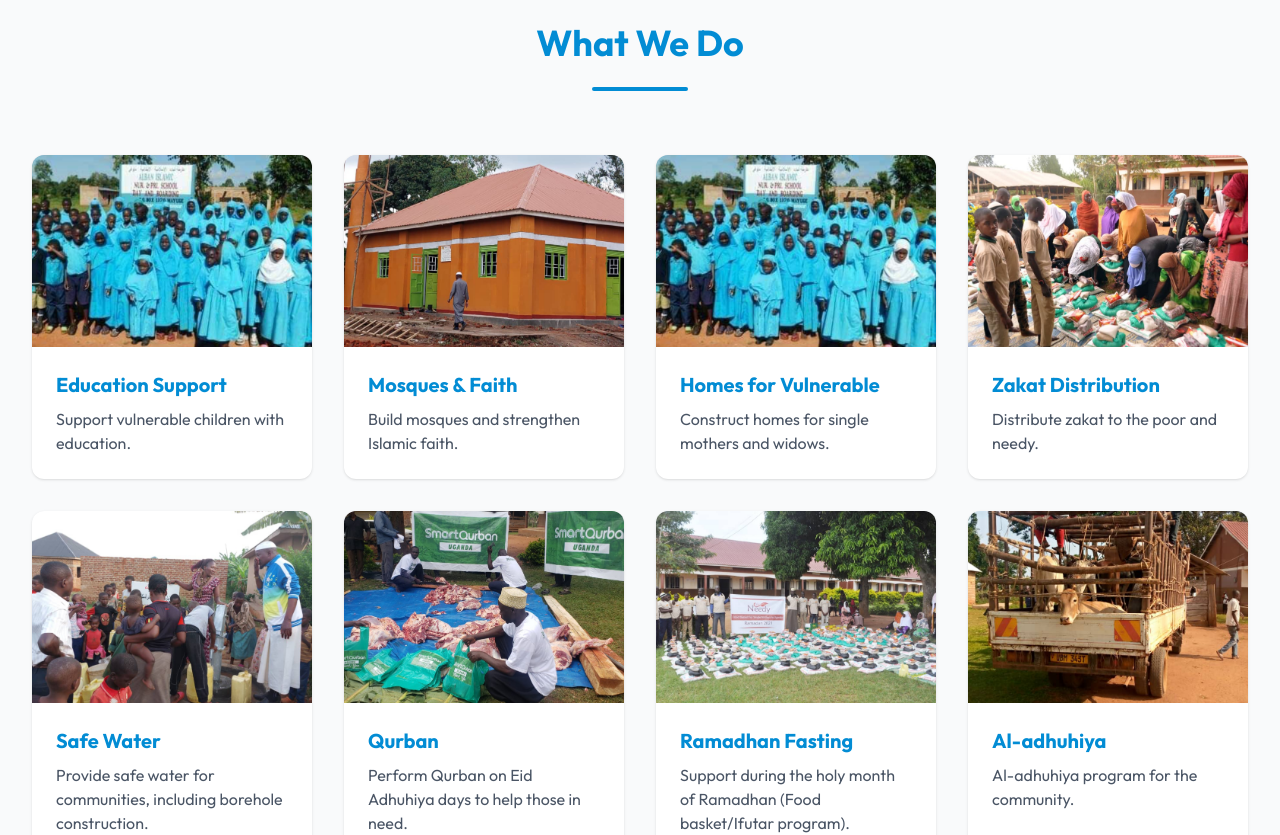
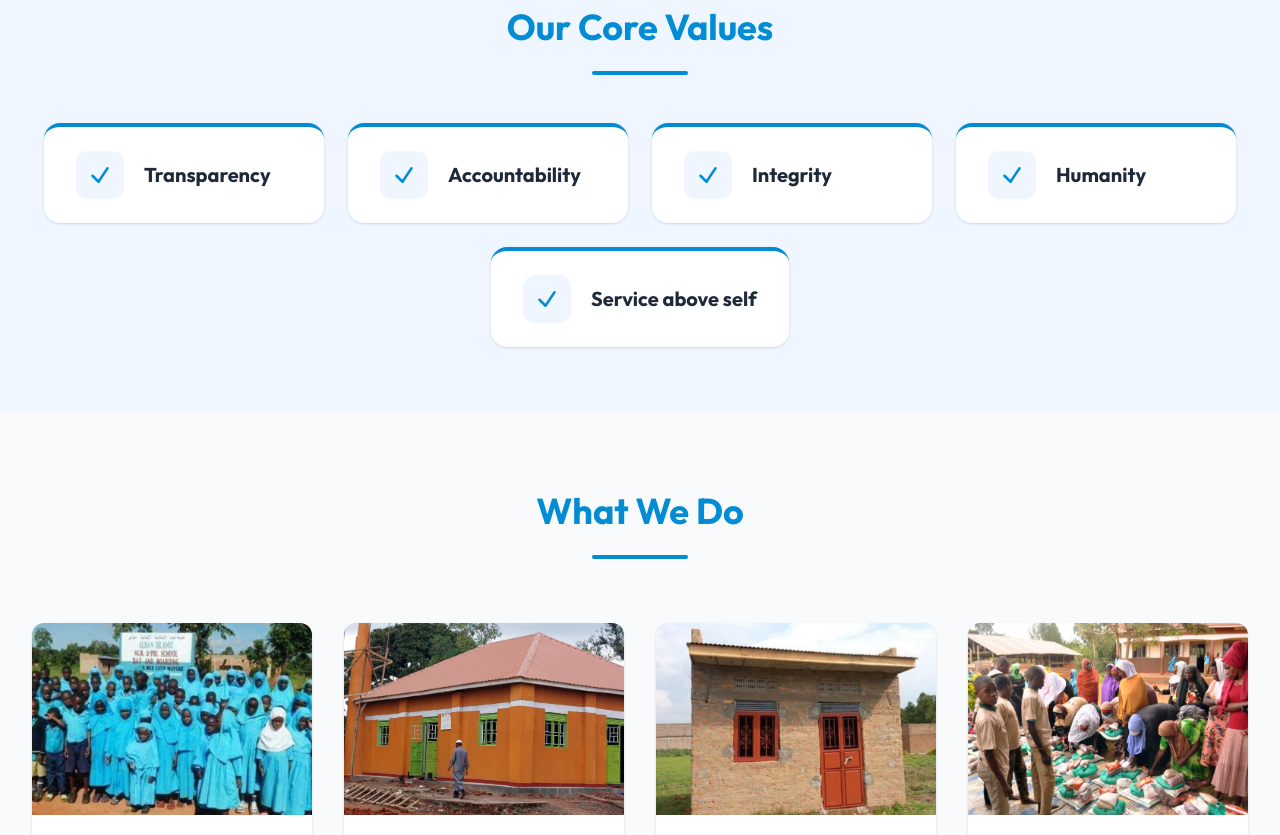
Before and after one commit to aysh-ug/albanislamic, an Angular app: page / in a window 1280 px wide. Shown: the part 1200-2035 px from the top of the page. Built offline with nearby package versions, Linux system fonts and the light colour scheme.

Commit message:
Added core values

```diff
--- a/src/app/pages/home/home.component.ts
+++ b/src/app/pages/home/home.component.ts
@@ -51,6 +51,26 @@ import { TranslationService } from '../../services/translation.service';
       </div>
     </div>
 
+    <!-- Core Values -->
+    <div class="py-16 bg-blue-50">
+      <div class="max-w-7xl mx-auto px-4 sm:px-6 lg:px-8">
+        <div class="text-center mb-12">
+          <h2 class="text-4xl font-extrabold text-primary">{{ ts.t.home.coreValuesTitle }}</h2>
+          <div class="w-24 h-1 bg-primary mx-auto mt-6 rounded-full"></div>
+        </div>
+        <div class="flex flex-wrap justify-center gap-6">
+          <div *ngFor="let value of ts.t.home.coreValues" class="bg-white px-8 py-6 rounded-2xl shadow-sm border-t-4 border-primary hover:shadow-md hover:-translate-y-1 transition-all duration-300 flex items-center gap-5 flex-grow sm:flex-grow-0 sm:min-w-[280px]">
+            <div class="w-12 h-12 bg-blue-50 text-primary rounded-xl flex items-center justify-center shrink-0">
+              <svg xmlns="http://www.w3.org/2000/svg" fill="none" viewBox="0 0 24 24" stroke-width="2.5" stroke="currentColor" class="w-6 h-6">
+                <path stroke-linecap="round" stroke-linejoin="round" d="M4.5 12.75l6 6 9-13.5" />
+              </svg>
+            </div>
+            <span class="text-xl font-bold text-gray-800">{{ value }}</span>
+          </div>
+        </div>
+      </div>
+    </div>
+
     <!-- What We Do -->
     <div class="py-20 bg-gray-50">
       <div class="max-w-7xl mx-auto px-4 sm:px-6 lg:px-8">
--- a/src/app/services/translation.service.ts
+++ b/src/app/services/translation.service.ts
@@ -28,11 +28,19 @@ export class TranslationService {
         visionTitle: 'Our Vision',
         visionText:
           'To create a world where every individual has access to basic needs and opportunities for growth and development.',
+        coreValuesTitle: 'Our Core Values',
+        coreValues: [
+          'Transparency',
+          'Accountability',
+          'Integrity',
+          'Humanity',
+          'Service above self',
+        ],
         whatWeDoTitle: 'What We Do',
         activities: [
           {
             title: 'Education Support',
-            description: 'Support vulnerable children with education.',
+            description: 'Build schools and support vulnerable children with education.',
             image: 'gallery/14.jpg',
           },
           {
@@ -43,7 +51,7 @@ export class TranslationService {
           {
             title: 'Homes for Vulnerable',
             description: 'Construct homes for single mothers and widows.',
-            image: 'gallery/14.jpg',
+            image: 'gallery/24.jpg',
           },
           {
             title: 'Zakat Distribution',
@@ -53,7 +61,7 @@ export class TranslationService {
           {
             title: 'Safe Water',
             description: 'Provide safe water for communities, including borehole construction.',
-            image: 'gallery/18.jpg',
+            image: 'gallery/9.jpg',
           },
           {
             title: 'Qurban',
@@ -74,7 +82,7 @@ export class TranslationService {
             title: 'Agriculture Inputs',
             description:
               'Provide agriculture inputs to farmers like maize, beans, cocoa seedlings.',
-            image: 'gallery/5.jpg',
+            image: 'gallery/23.jpg',
           },
         ],
         impactTitle: 'Our Impact',
@@ -129,6 +137,8 @@ export class TranslationService {
         missionText: 'تقديم المساعدة الإنسانية وتعزيز تنمية المجتمع وفقاً للمبادئ الإسلامية.',
         visionTitle: 'رؤيتنا',
         visionText: 'خلق عالم يحصل فيه كل فرد على الاحتياجات الأساسية وفرص النمو والتطور.',
+        coreValuesTitle: 'قيمنا الأساسية',
+        coreValues: ['الشفافية', 'المساءلة', 'النزاهة', 'الإنسانية', 'الخدمة فوق الذات'],
         whatWeDoTitle: 'ماذا نفعل',
         activities: [
           {
```
Also changed, not shown: public/gallery/23.jpg (added), public/gallery/24.jpg (added).
